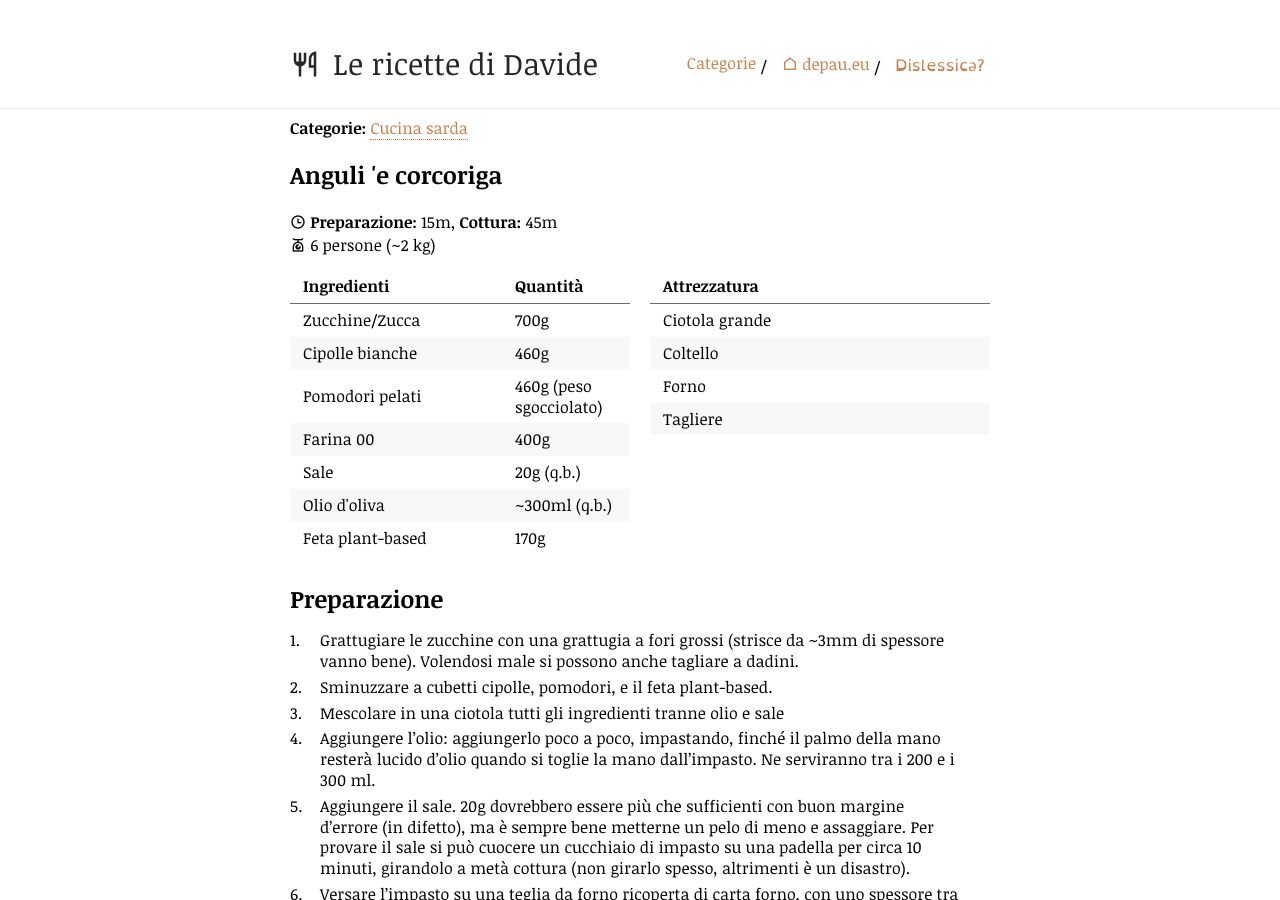
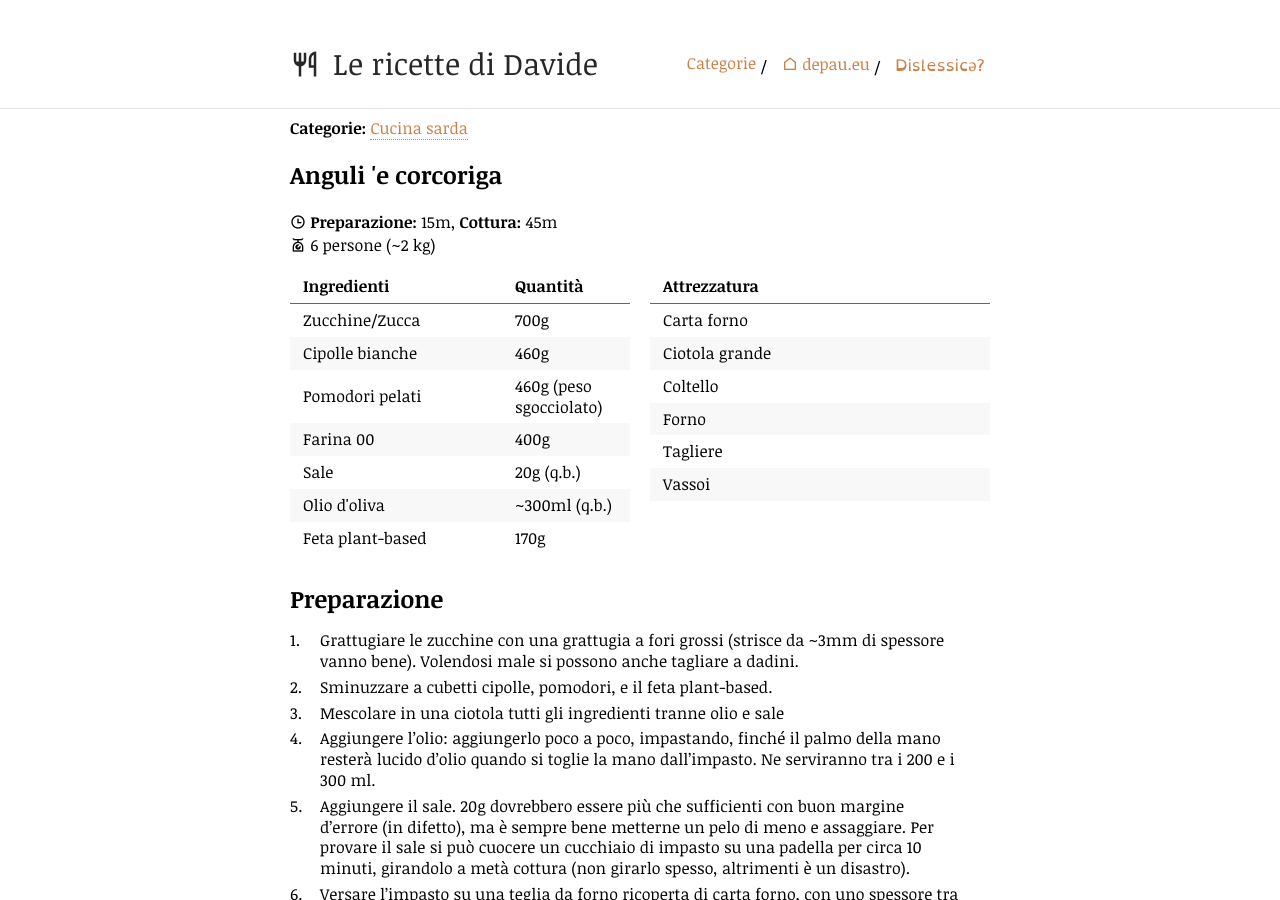
Before and after one commit to depau/ricette.depau.eu, a Jekyll site: the page built from _ricette/anguli.md, in a window 1280 px wide and 900 px high. Built offline with Jekyll 4.4.1, drawn with Linux system fonts in a browser that asks for light colours; comment, search, counter and statistics services are not loaded.

Commit message:
Add missing anguli equipment

```diff
--- a/_ricette/anguli.md
+++ b/_ricette/anguli.md
@@ -21,6 +21,8 @@ tools:
   - Forno
   - Tagliere
   - Coltello
+  - Carta forno
+  - Vassoi
 ---
 
 ## Preparazione
```
